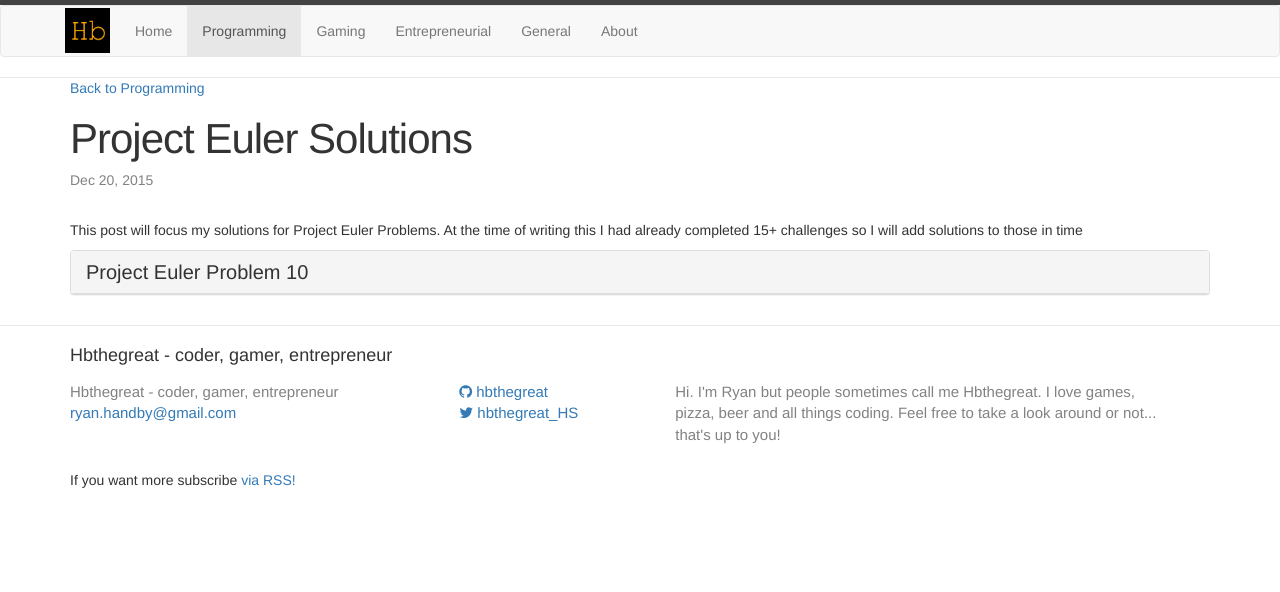
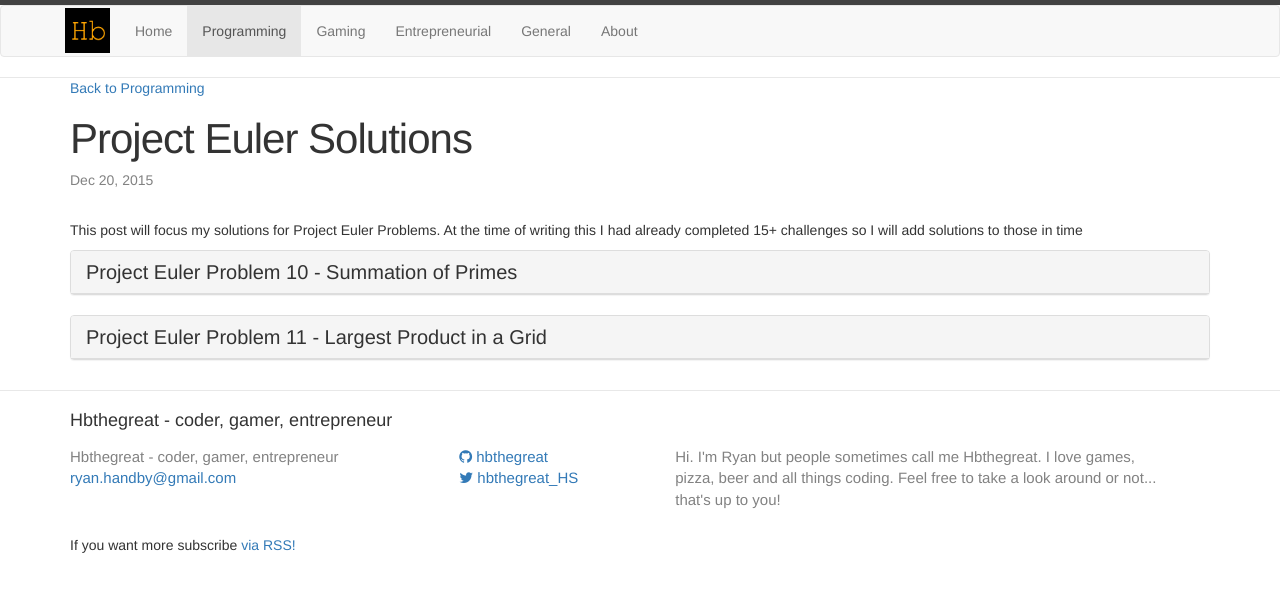
Before and after one commit to hbthegreat/hbthegreat.github.io, a Jekyll site: the page built from _posts/programming/2015-12-20-project-euler-solutions.md, in a window 1280 px wide. Shown: the top 592 px of the page. Built offline with Jekyll 4.4.1, drawn with Linux system fonts in a browser that asks for light colours; nearby versions of some CDN libraries; some of the changed lines change nothing that is shown.

Commit message:
project euler 11

```diff
--- a/_posts/programming/2015-12-20-project-euler-solutions.md
+++ b/_posts/programming/2015-12-20-project-euler-solutions.md
@@ -14,7 +14,7 @@ At the time of writing this I had already completed 15+ challenges so I will add
   <div class="panel-heading" role="tab" id="headingOne">
     <h4 class="panel-title">
       <a role="button" data-toggle="collapse" href="#collapseOne" aria-expanded="false" aria-controls="collapseOne">
-        Project Euler Problem 10
+        Project Euler Problem 10 - Summation of Primes
       </a>
     </h4>
   </div>
@@ -22,51 +22,152 @@ At the time of writing this I had already completed 15+ challenges so I will add
     <div class="panel-body">
       <div class="problem-description">
         <p>The sum of the primes below 10 is 2 + 3 + 5 + 7 = 17.</p>
-        <p>Find the sum of all the primes below two million.</p
+        <p>Find the sum of all the primes below two million.</p>
       </div>
       <div class="solution">
         <p>For this challenge I have decided to do it in <b>JavaScript</b>.</p>
         <p>The first thing I think about when seeing this problem is "what is the correct way to tell a computer that it has found a prime?" to do that we must first understand what makes a number prime.</p>
         <p>An integer is prime if it is not divisible by any prime numbers less than or equal to its square root.</p>
-        {% highlight js %}
-        function isPrime(number)
-        {
-          if(number < 2) return false;
+{% highlight js %}
+function isPrime(number)
+{
+  if(number < 2) return false;
 
-          var sqrtNumber = Math.floor(Math.sqrt(number));
+  var sqrtNumber = Math.floor(Math.sqrt(number));
 
-          for(var i = 2; i <= sqrtNumber; i++)
-          {
-            if(number % i === 0)
-            {
-              return false;
-            }
-          }
-          return true;
-        }
-        {% endhighlight %}
+  for(var i = 2; i <= sqrtNumber; i++)
+  {
+    if(number % i === 0)
+    {
+      return false;
+    }
+  }
+  return true;
+}
+{% endhighlight %}
         <p>Using this function we can essentially brute-force all the primes below 2 million and add them all together. This may not be the most elegant solution but it gets the job done.</p>
-        {% highlight js %}
-        function sumAllPrimesUnderN(num)
-        {
-          var total = 0;
-          for(var i = 0; i<num; i++)
-          {
-            if(isPrime(i))
-            {
-              total = total+i;
-            }
-          }
-          return total;
-        }
-        {% endhighlight %}
+{% highlight js %}
+function sumAllPrimesUnderN(num)
+{
+  var total = 0;
+  for(var i = 0; i<num; i++)
+  {
+    if(isPrime(i))
+    {
+      total = total+i;
+    }
+  }
+  return total;
+}
+{% endhighlight %}
         <p>Then running the command:</p>
-        {% highlight js %}
-        sumAllPrimesUnderN(2000000);
-        {% endhighlight%}
+{% highlight js %}
+sumAllPrimesUnderN(2000000);
+{% endhighlight%}
         <p>We get the answer: 142913828922</p>
-        <p>
       </div>
     </div>
   </div>
 </div>
+<div class="panel panel-default">
+  <div class="panel-heading" role="tab" id="headingTwo">
+    <h4 class="panel-title">
+      <a role="button" data-toggle="collapse" href="#collapseTwo" aria-expanded="false" aria-controls="collapseTwo">
+        Project Euler Problem 11 - Largest Product in a Grid
+      </a>
+    </h4>
+  </div>
+  <div id="collapseTwo" class="panel-collapse collapse" role="tabpanel" aria-labelledby="headingTwo">
+    <div class="panel-body">
+      <div class="problem-description">
+        <p>In the 20×20 grid below, four numbers along a diagonal line have been marked in red.</p>
+            08 02 22 97 38 15 00 40 00 75 04 05 07 78 52 12 50 77 91 08<br>
+            49 49 99 40 17 81 18 57 60 87 17 40 98 43 69 48 04 56 62 00<br>
+            81 49 31 73 55 79 14 29 93 71 40 67 53 88 30 03 49 13 36 65<br>
+            52 70 95 23 04 60 11 42 69 24 68 56 01 32 56 71 37 02 36 91<br>
+            22 31 16 71 51 67 63 89 41 92 36 54 22 40 40 28 66 33 13 80<br>
+            24 47 32 60 99 03 45 02 44 75 33 53 78 36 84 20 35 17 12 50<br>
+            32 98 81 28 64 23 67 10 <span style="color:#ff0000;"><b>26</b></span> 38 40 67 59 54 70 66 18 38 64 70<br>
+            67 26 20 68 02 62 12 20 95 <span style="color:#ff0000;"><b>63</b></span> 94 39 63 08 40 91 66 49 94 21<br>
+            24 55 58 05 66 73 99 26 97 17 <span style="color:#ff0000;"><b>78</b></span> 78 96 83 14 88 34 89 63 72<br>
+            21 36 23 09 75 00 76 44 20 45 35 <span style="color:#ff0000;"><b>14</b></span> 00 61 33 97 34 31 33 95<br>
+            78 17 53 28 22 75 31 67 15 94 03 80 04 62 16 14 09 53 56 92<br>
+            16 39 05 42 96 35 31 47 55 58 88 24 00 17 54 24 36 29 85 57<br>
+            86 56 00 48 35 71 89 07 05 44 44 37 44 60 21 58 51 54 17 58<br>
+            19 80 81 68 05 94 47 69 28 73 92 13 86 52 17 77 04 89 55 40<br>
+            04 52 08 83 97 35 99 16 07 97 57 32 16 26 26 79 33 27 98 66<br>
+            88 36 68 87 57 62 20 72 03 46 33 67 46 55 12 32 63 93 53 69<br>
+            04 42 16 73 38 25 39 11 24 94 72 18 08 46 29 32 40 62 76 36<br>
+            20 69 36 41 72 30 23 88 34 62 99 69 82 67 59 85 74 04 36 16<br>
+            20 73 35 29 78 31 90 01 74 31 49 71 48 86 81 16 23 57 05 54<br>
+            01 70 54 71 83 51 54 69 16 92 33 48 61 43 52 01 89 19 67 48<br>
+        </p>
+      </div>
+      <div class="solution">
+        <br>
+        <p>For this challenge I have decided to do it in <b>JavaScript</b>.</p>
+        <p>Looking at this challenge we need to break the list of numbers down into a list/array structure for processing. I went with the option of manually breaking it down as it seemed faster than a coded solution: </p>
+{% highlight js %}
+var grid = [[08,02,22,97,38,15,00,40,00,75,04,05,07,78,52,12,50,77,91,08],
+[49,49,99,40,17,81,18,57,60,87,17,40,98,43,69,48,04,56,62,00],
+[81,49,31,73,55,79,14,29,93,71,40,67,53,88,30,03,49,13,36,65],
+[52,70,95,23,04,60,11,42,69,24,68,56,01,32,56,71,37,02,36,91],
+[22,31,16,71,51,67,63,89,41,92,36,54,22,40,40,28,66,33,13,80],
+[24,47,32,60,99,03,45,02,44,75,33,53,78,36,84,20,35,17,12,50],
+[32,98,81,28,64,23,67,10,26,38,40,67,59,54,70,66,18,38,64,70],
+[67,26,20,68,02,62,12,20,95,63,94,39,63,08,40,91,66,49,94,21],
+[24,55,58,05,66,73,99,26,97,17,78,78,96,83,14,88,34,89,63,72],
+[21,36,23,09,75,00,76,44,20,45,35,14,00,61,33,97,34,31,33,95],
+[78,17,53,28,22,75,31,67,15,94,03,80,04,62,16,14,09,53,56,92],
+[16,39,05,42,96,35,31,47,55,58,88,24,00,17,54,24,36,29,85,57],
+[86,56,00,48,35,71,89,07,05,44,44,37,44,60,21,58,51,54,17,58],
+[19,80,81,68,05,94,47,69,28,73,92,13,86,52,17,77,04,89,55,40],
+[04,52,08,83,97,35,99,16,07,97,57,32,16,26,26,79,33,27,98,66],
+[88,36,68,87,57,62,20,72,03,46,33,67,46,55,12,32,63,93,53,69],
+[04,42,16,73,38,25,39,11,24,94,72,18,08,46,29,32,40,62,76,36],
+[20,69,36,41,72,30,23,88,34,62,99,69,82,67,59,85,74,04,36,16],
+[20,73,35,29,78,31,90,01,74,31,49,71,48,86,81,16,23,57,05,54],
+[01,70,54,71,83,51,54,69,16,92,33,48,61,43,52,01,89,19,67,48]];
+{% endhighlight %}
+        <p>Now that we have everything in a grid understood by javascript we can work on trying to find the lasgest product! We can take advantage of JavaScript's Math.max() function.</p>
+{% highlight js %}
+var highestProduct = 0;
+var cellsToTest = 4;
+for(var i = cellsToTest - 1; i < (grid.length - cellsToTest); i++)
+{
+  for(var k = cellsToTest - 1; k < (grid.length - cellsToTest); k++)
+  {
+    /*Checks if the current highestProduct is higher than the product of each minigrid. Updates if it finds a higher minigrid*/
+    highestProduct = Math.max(highestProduct,
+
+      /*Top Row*/
+      /*Top Left*/
+      (grid[i - 3][k - 3]*grid[i - 2][k - 2]*grid[i - 1][k - 1]*grid[i][k]),
+      /*Top Middle*/
+      (grid[i - 3][k]*grid[i - 2][k]*grid[i - 1][k]*grid[i][k]),
+      /*Top Right*/
+      (grid[i - 3][k + 3]*grid[i - 2][k + 2]*grid[i - 1][k + 1]*grid[i][k]),
+
+      /*Middle Row*/
+      /*Left Middle*/
+      (grid[i][k - 3]*grid[i][k - 2]*grid[i][k - 1]*grid[i][k]),
+      /*Right Middle*/
+      (grid[i][k + 3]*grid[i][k + 2]*grid[i][k + 1]*grid[i][k]),
+
+      /*Bottom Row*/
+      /*Bottom Left*/
+      (grid[i + 3][k - 3]*grid[i + 2][k - 2]*grid[i + 1][k + 1]*grid[i][k]),
+      /*Bottom Middle*/
+      (grid[i + 3][k]*grid[i + 2][k]*grid[i + 1][k]*grid[i][k]),
+      /*Bottom Right*/
+      (grid[i + 3][k + 3]*grid[i + 2][k + 2]*grid[i + 1][k + 1]*grid[i][k])
+    )
+  }
+}
+console.log('The highest product in the grid is: ' + highestProduct);
+{% endhighlight%}
+        <p>After running our grid through the algorithm we get the answer: 70600674.</p>
+      </div>
+    </div>
+  </div>
+</div>
```
